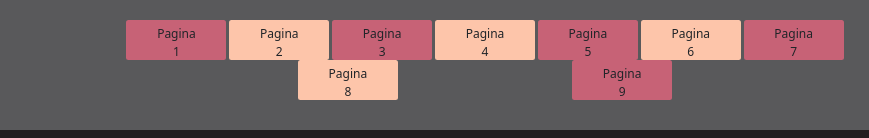
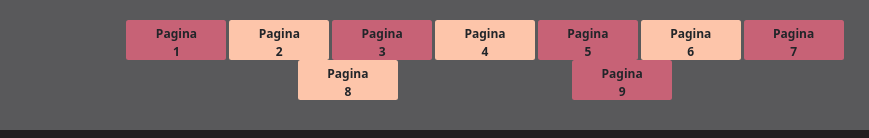
Before and after one commit to gritin5/muckap, a plain HTML site: page fifth.html in a window 1280 px wide. Shown: the top 138 px of the page, 411-1280 px from the left. Drawn offline with nearby package versions, Linux system fonts and the light colour scheme.

Commit message:
conexiones por navbar2

```diff
--- a/fifth.html
+++ b/fifth.html
@@ -20,15 +20,15 @@
             <img src="" alt="" class="header__title col-md-6 align-self-center">
         </div>
         <ul class="header__list col-12 col-md-7 list-unstyled row justify-content-evenly align-items-cesnter">
-            <a class="btn boton1 col-10 col-md-3" href="index.html">Pagina<br>1</a>
-            <a class="btn boton2 col-10 col-md-3" href="second.html">Pagina<br>2</a>
-            <a class="btn boton3 col-10 col-md-3" href="third.html">Pagina<br>3</a>
-            <a class="btn boton4 col-10 col-md-3" href="fourth.html">Pagina<br>4</a>
-            <a class="btn boton5 col-10 col-md-3" href="fifth.html">Pagina<br>5</a>
-            <a class="btn boton6 col-10 col-md-3" href="sixth.html">Pagina<br>6</a>
-            <a class="btn boton7 col-10 col-md-3" href="seventh.html">Pagina<br>7</a>
-            <a class="btn boton8 col-10 col-md-3" href="eighth.html">Pagina<br>8</a>
-            <a class="btn boton9 col-10 col-md-3" href="ninth.html">Pagina<br>9</a>
+            <a class="btn boton1 col-10 col-md-3" href="index.html"><strong>Pagina<br>1</strong></a>
+                <a class="btn boton2 col-10 col-md-3" href="second.html"><strong>Pagina<br>2</strong></a>
+                <a class="btn boton3 col-10 col-md-3" href="third.html"><strong>Pagina<br>3</strong></a>
+                <a class="btn boton4 col-10 col-md-3" href="fourth.html"><strong>Pagina<br>4</strong></a>
+                <a class="btn boton5 col-10 col-md-3" href="fifth.html"><strong>Pagina<br>5</strong></a>
+                <a class="btn boton6 col-10 col-md-3" href="sixth.html"><strong>Pagina<br>6</strong></a>
+                <a class="btn boton7 col-10 col-md-3" href="seventh.html"><strong>Pagina<br>7</strong></a>
+                <a class="btn boton8 col-10 col-md-3" href="eighth.html"><strong>Pagina<br>8</strong></a>
+                <a class="btn boton9 col-10 col-md-3" href="ninth.html"><strong>Pagina<br>9</strong></a>
         </ul>
     </nav>
 </header>
```
Also changed, not shown: Index.html (+9 -9 lines), eighth.html (+9 -9 lines), fourth.html (+9 -9 lines), ninth.html (+9 -9 lines), second.html (+9 -9 lines), seventh.html (+9 -9 lines), sixth.html (+9 -9 lines), third.html (+9 -9 lines).
